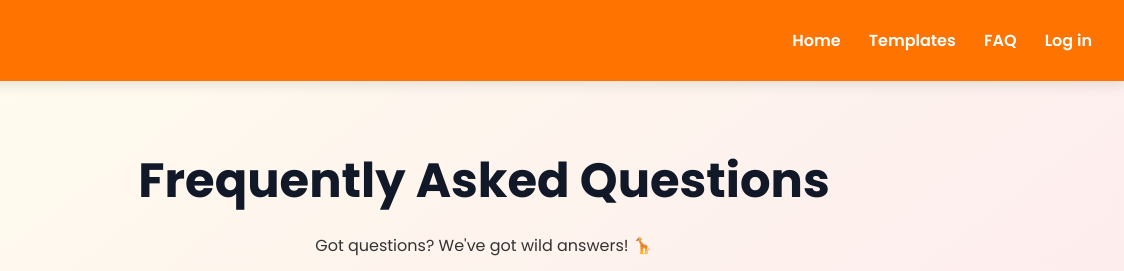
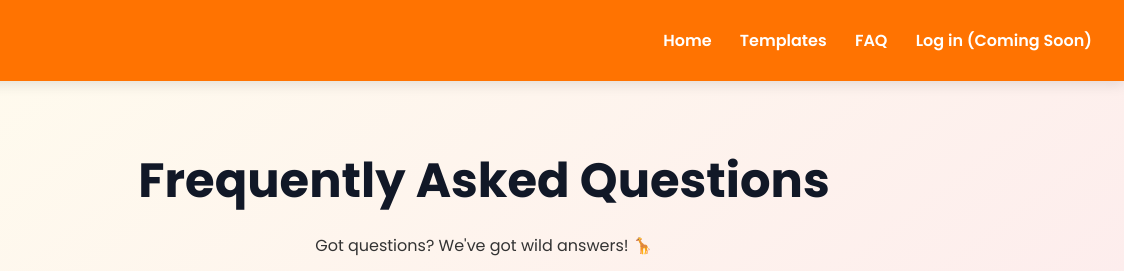
Before and after one commit to Meidad-T/Giraffix, a plain HTML site: page faq.html in a window 1280 px wide. Shown: the top 271 px of the page, 156-1280 px from the left. Drawn offline with Linux system fonts and the light colour scheme.

Commit message:
Log In Coming soon fix on all screens

```diff
--- a/faq.html
+++ b/faq.html
@@ -17,7 +17,7 @@
       <a href="../../index.html">Home</a>
       <a href="../../templates.html">Templates</a>
       <a class="active" href="#">FAQ</a>
-      <a href="#">Log in</a>
+      <a href="#">Log in (Coming Soon)</a>
     </div>
   </nav>
 
```
Also changed, not shown: templates.html (+1 -1 lines).
